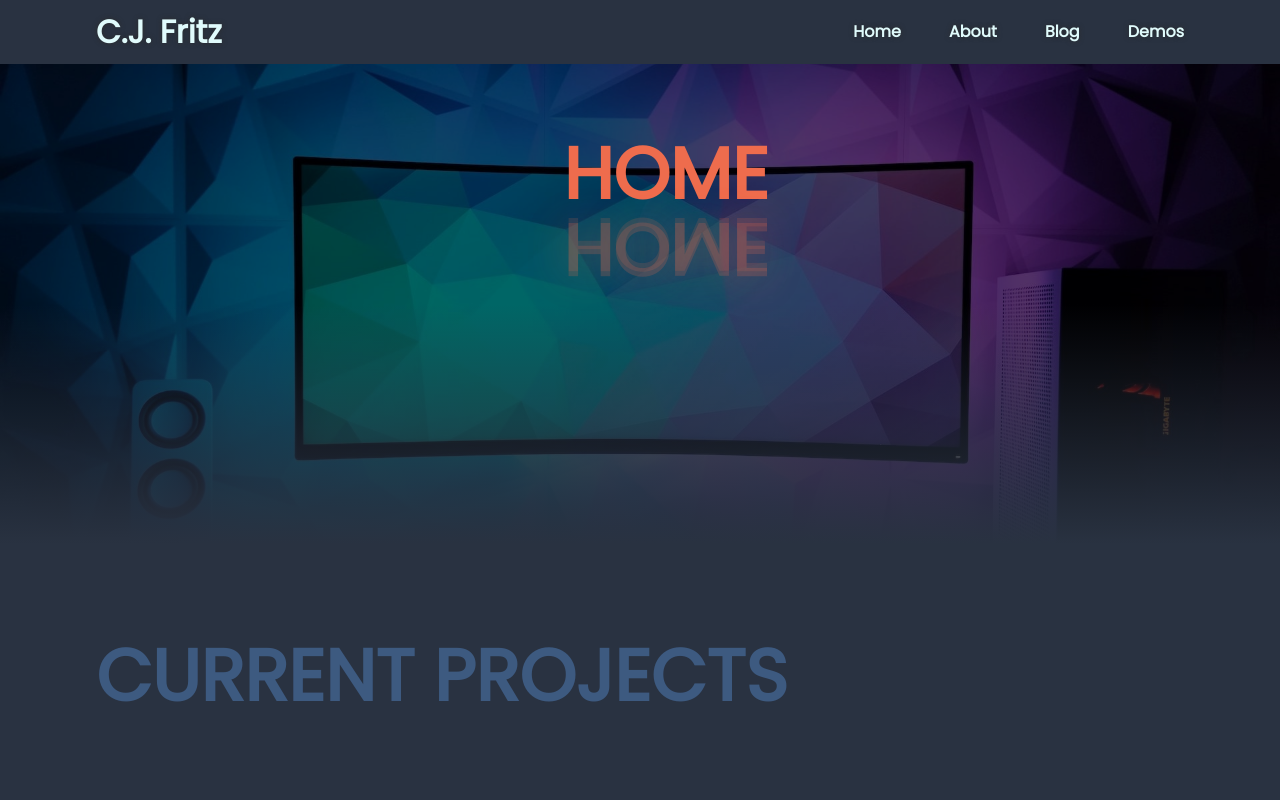
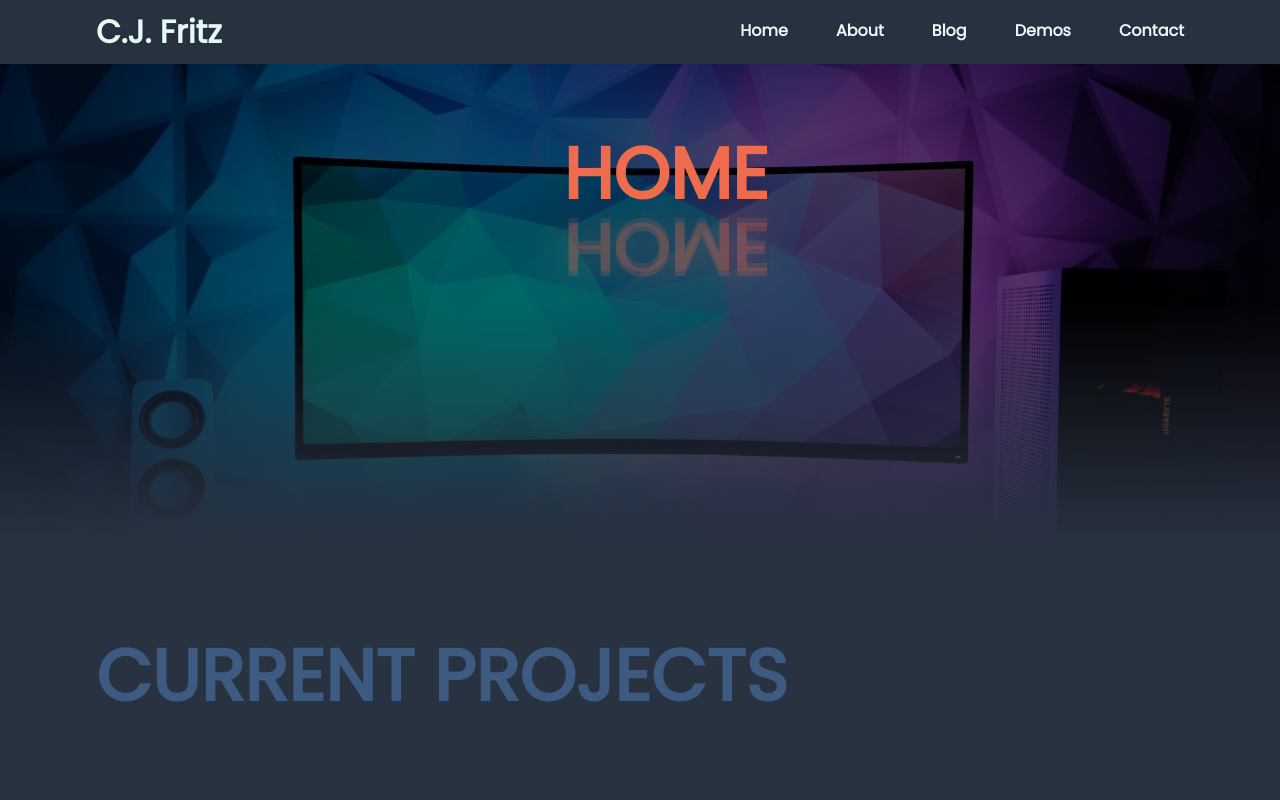
Before and after one commit to cjfritz9/Personal-Site, a React (Create React App) app: page / in a window 1280 px wide. Shown: the top 800 px of the page. Built offline with nearby package versions, Linux system fonts and the light colour scheme.

Commit message:
context for mouse hovering and custom mouse cursor implementation

```diff
--- a/public/style.css
+++ b/public/style.css
@@ -1,19 +1,21 @@
 @import url('https://fonts.googleapis.com/css2?family=Fira+Mono:wght@700&family=Inter&family=Marcellus&family=Poppins&display=swap');
 
-
+body {
+  cursor: url('Cursor.png'), auto;
+}
 
 ::-webkit-scrollbar {
   width: 8px;
 }
 
 ::-webkit-scrollbar-track {
-  background: #E0FBFC;
+  background: #e0fbfc;
 }
 
 ::-webkit-scrollbar-thumb {
-  background: #3D5A8075;
+  background: #3d5a8075;
 }
 
 ::-webkit-scrollbar-thumb:hover {
-  background: #3D5A80;
+  background: #3d5a80;
 }
--- a/src/components/App.tsx
+++ b/src/components/App.tsx
@@ -1,76 +1,14 @@
+// @ts-nocheck
 import { Box } from '@chakra-ui/react';
-import { useEffect, useState } from 'react';
 import { Routes, Route } from 'react-router';
-import useMousePosition from '../utils/helpers';
+import Cursor from './Cursor';
 import Navigation from './Navigation';
 import Home from './pages/Home';
 
 const App: React.FC = () => {
-  const [mouseTrail, setMouseTrail] = useState<any>([]);
-  const mousePosition = useMousePosition();
-
-  useEffect(() => {
-    setMouseTrail((prev: any) => [...prev, mousePosition]);
-  }, [mousePosition, setMouseTrail]);
-
   return (
     <Box minH='100vh' maxW='100vw' overflowX='hidden' bgColor='Brand.Gunmetal'>
-      {mouseTrail.length >= 5 && (
-        <Box>
-          <Box
-            pos='absolute'
-            top={mouseTrail[0].y}
-            left={mouseTrail[0].x}
-            bgColor='transparent'
-            filter='brightness(2.5)'
-            boxShadow='0 0 10px white'
-            h='25px'
-            w='25px'
-            borderRadius='50%'
-            zIndex='1000'
-          />
-          <Box
-            pos='absolute'
-            top={mouseTrail[1].y}
-            left={mouseTrail[1].x}
-            bgColor='#E0FBFC25'
-            h='25px'
-            w='25px'
-            borderRadius='50%'
-            zIndex='1000'
-          />
-          <Box
-            pos='absolute'
-            top={mouseTrail[2].y}
-            left={mouseTrail[2].x}
-            bgColor='#E0FBFC25'
-            h='25px'
-            w='25px'
-            borderRadius='50%'
-            zIndex='1000'
-          />
-          <Box
-            pos='absolute'
-            top={mouseTrail[3].y}
-            left={mouseTrail[3].x}
-            bgColor='#E0FBFC25'
-            h='25px'
-            w='25px'
-            borderRadius='53%'
-            zIndex='1000'
-          />
-          <Box
-            pos='absolute'
-            top={mouseTrail[4].y}
-            left={mouseTrail[4].x}
-            bgColor='#E0FBFC25'
-            h='25px'
-            w='25px'
-            borderRadius='50%'
-            zIndex='1000'
-          />
-        </Box>
-      )}
+      <Cursor />
       <Navigation />
       <Routes>
         <Route path='/' element={<Home />} />
--- /dev/null
+++ b/src/components/Cursor.tsx
@@ -0,0 +1,32 @@
+import { Box } from '@chakra-ui/react';
+import { useContext } from 'react';
+import { SiteContext } from '../context/SiteContext';
+import useMousePosition from '../utils/helpers';
+
+const Cursor: React.FC<any> = () => {
+  const mousePosition = useMousePosition();
+
+  const { isHovering } = useContext<any>(SiteContext);
+
+  return (
+    <Box
+      display={
+        mousePosition.x && mousePosition.y && !isHovering ? 'block' : 'none'
+      }
+      pos='absolute'
+      top={mousePosition.y - 6.5 + 'px'}
+      left={mousePosition.x - 6.5 + 'px'}
+      pointerEvents='none'
+      bgColor='#FFFFFF15'
+      filter='brightness(2.5)'
+      boxShadow='0 0 10px white'
+      mixBlendMode='plus-lighter'
+      h='20px'
+      w='20px'
+      borderRadius='50%'
+      zIndex='11'
+    />
+  );
+};
+
+export default Cursor;
--- /dev/null
+++ b/src/components/NavLink.tsx
@@ -0,0 +1,20 @@
+import React, { useContext } from 'react';
+import { Link } from '@chakra-ui/react';
+import { NavLinkProps } from '../models/Props';
+import { SiteContext } from '../context/SiteContext';
+
+const NavLink: React.FC<NavLinkProps> = ({ text, fontSize }) => {
+  const { setIsHovering } = useContext<any>(SiteContext);
+
+  return (
+    <Link
+      fontSize={fontSize && `${fontSize}px`}
+      onMouseEnter={() => setIsHovering(true)}
+      onMouseLeave={() => setIsHovering(false)}
+    >
+      {text}
+    </Link>
+  );
+};
+
+export default NavLink;
--- a/src/components/Navigation.tsx
+++ b/src/components/Navigation.tsx
@@ -1,5 +1,7 @@
-import React, { useState } from 'react';
 import { Box, Flex, Link, Text } from '@chakra-ui/react';
+import { useContext } from 'react';
+import { SiteContext } from '../context/SiteContext';
+import NavLink from './NavLink';
 
 const Navigation: React.FC = () => {
   return (
@@ -30,22 +32,19 @@ const Navigation: React.FC = () => {
         left='0%'
         top='50%'
       /> */}
-      <Box w='20%'>
-        <Link
-          color='Brand.Cyan'
-          userSelect='none'
+      <Box>
+        <NavLink
+          text='C.J. Fritz'
           fontSize='32'
           // letterSpacing='1px'
-          textAlign='center'
-        >
-          C.J. Fritz
-        </Link>
+        />
       </Box>
-      <Flex gap='3rem' w='20%' justifyContent='flex-end'>
-        <Link>Home</Link>
-        <Link>About</Link>
-        <Link>Blog</Link>
-        <Link>Demos</Link>
+      <Flex gap='3rem' justifyContent='flex-end'>
+        <NavLink text='Home' />
+        <NavLink text='About' />
+        <NavLink text='Blog' />
+        <NavLink text='Demos' />
+        <NavLink text='Contact' />
       </Flex>
     </Flex>
   );
--- /dev/null
+++ b/src/context/SiteContext.tsx
@@ -0,0 +1,27 @@
+import React from 'react';
+
+export const SiteContext = React.createContext({});
+
+export class SiteProvider extends React.Component {
+  state = {
+    isHovering: false
+  };
+
+  setIsHovering = (bool: boolean) => {
+    this.setState({ isHovering: bool });
+  };
+
+  render() {
+    return <SiteContext.Provider
+      value={{
+        ...this.state,
+        setIsHovering: this.setIsHovering
+      }}
+    >
+      {
+        // @ts-ignore
+        this.props.children
+      }
+    </SiteContext.Provider>;
+  }
+}
--- a/src/models/Props.ts
+++ b/src/models/Props.ts
@@ -8,3 +8,8 @@ export interface ProjectProps {
   thumbnail: string;
   href: string;
 }
+
+export interface NavLinkProps {
+  text: string;
+  fontSize?: string;
+}
--- a/src/theme/ChakraTheme.ts
+++ b/src/theme/ChakraTheme.ts
@@ -7,15 +7,19 @@ const theme = extendTheme({
       baseStyle: {
         _hover: {
           color: 'Brand.Sienna',
+          borderBottom: '2px solid #FFFFFF25',
           textDecoration: 'none',
           transform: 'scale(1.05)',
-          transition: 'transform .2s ease'
+          transition: 'transform .5s ease, color .5s ease'
         },
+        borderBottom: '2px solid transparent',
+        cursor: 'none',
         color: 'Brand.Cyan',
         fontWeight: 'bold',
         fontFamily: 'Poppins',
         textShadow: '0px 0px 5px #2C2C2C',
         userSelect: 'none'
+
       }
     }
   },
--- a/src/utils/helpers.tsx
+++ b/src/utils/helpers.tsx
@@ -1,13 +1,13 @@
 import React from 'react';
 
 const useMousePosition = () => {
-  const [
-    mousePosition,
-    setMousePosition
-  ] = React.useState({ x: null, y: null });
+  const [mousePosition, setMousePosition] = React.useState({
+    x: 0,
+    y: 0
+  });
   React.useEffect(() => {
     const updateMousePosition = (ev: any) => {
-      setMousePosition({ x: ev.clientX, y: ev.clientY });
+      setMousePosition({ x: ev.pageX, y: ev.pageY });
     };
     window.addEventListener('mousemove', updateMousePosition);
     return () => {
```
Also changed, not shown: src/index.tsx (+6 -2 lines), public/Cursor.png (added).
